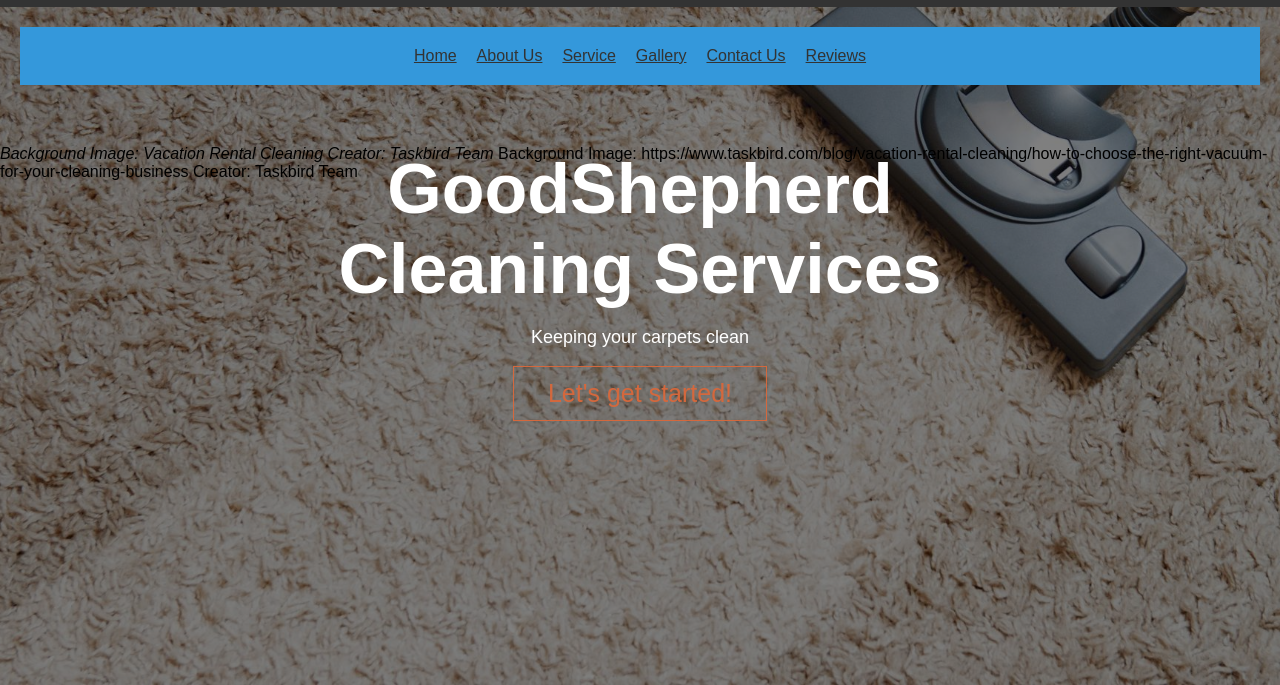
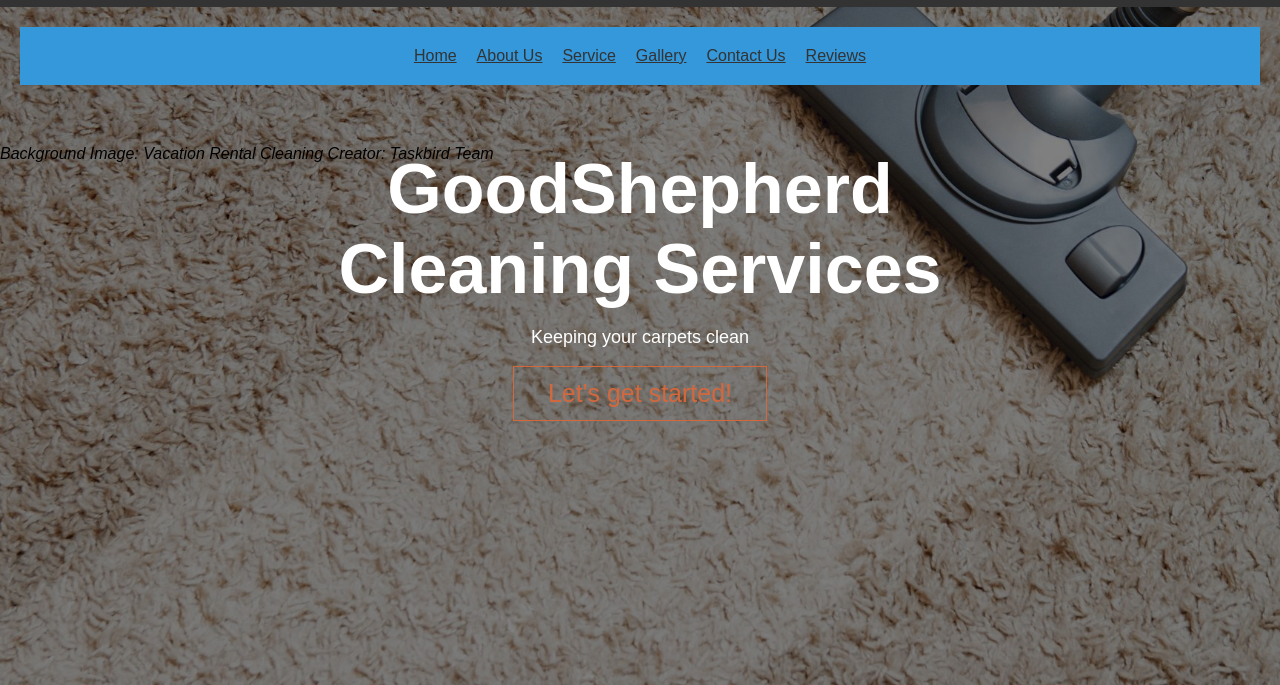
Before and after one commit to teacona/gscleaning-website, a plain HTML site: page index.html in a window 1280 px wide. Shown: the part 115-800 px from the top of the page. Drawn offline with Linux system fonts and the light colour scheme.

Commit message:
Update index.html

```diff
--- a/index.html
+++ b/index.html
@@ -226,11 +226,4 @@
 
 </body>
 
-
-        Background Image:
-
-        https://www.taskbird.com/blog/vacation-rental-cleaning/how-to-choose-the-right-vacuum-for-your-cleaning-business
-
-        Creator: Taskbird Team
-
 </html>
```
